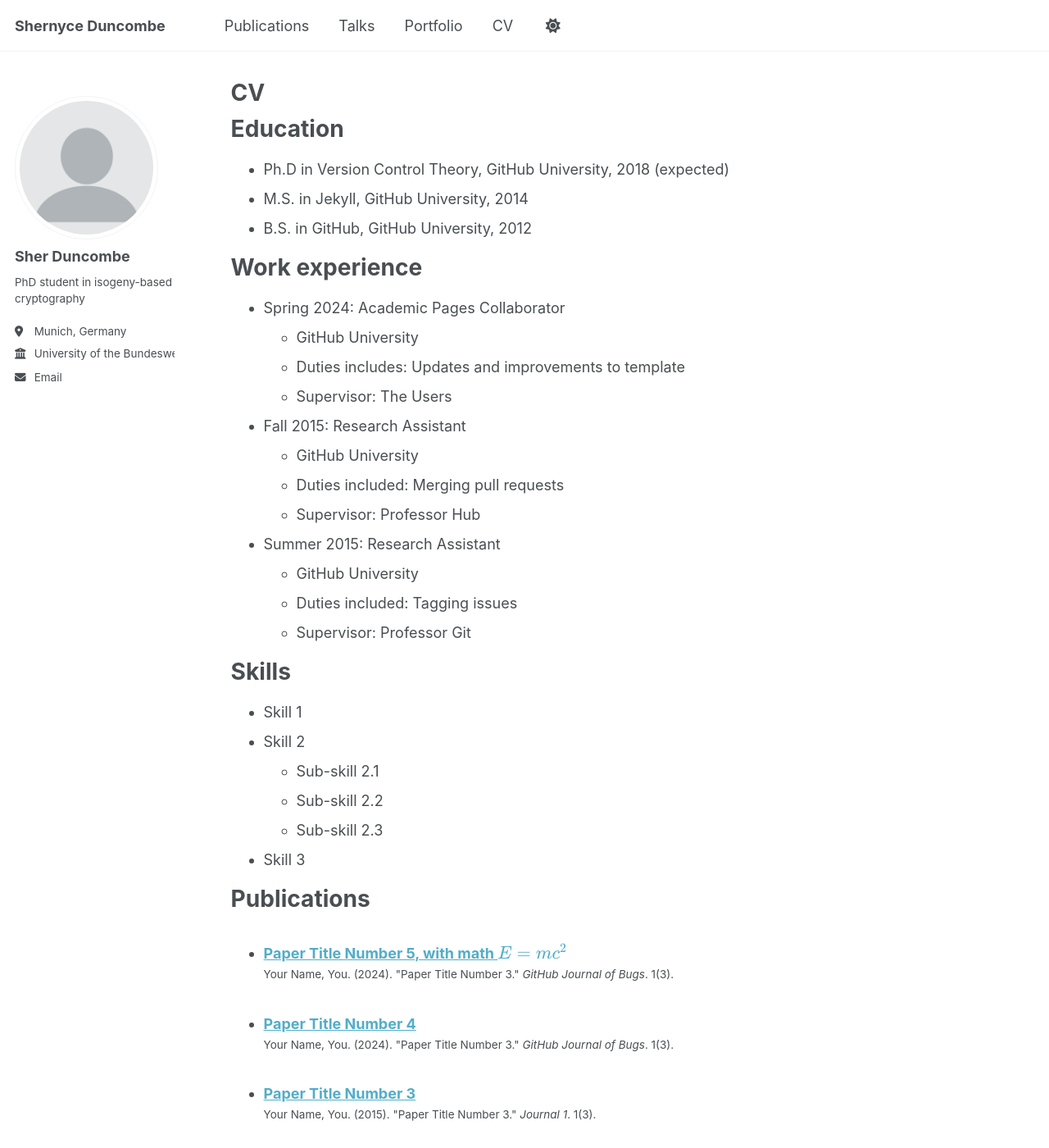
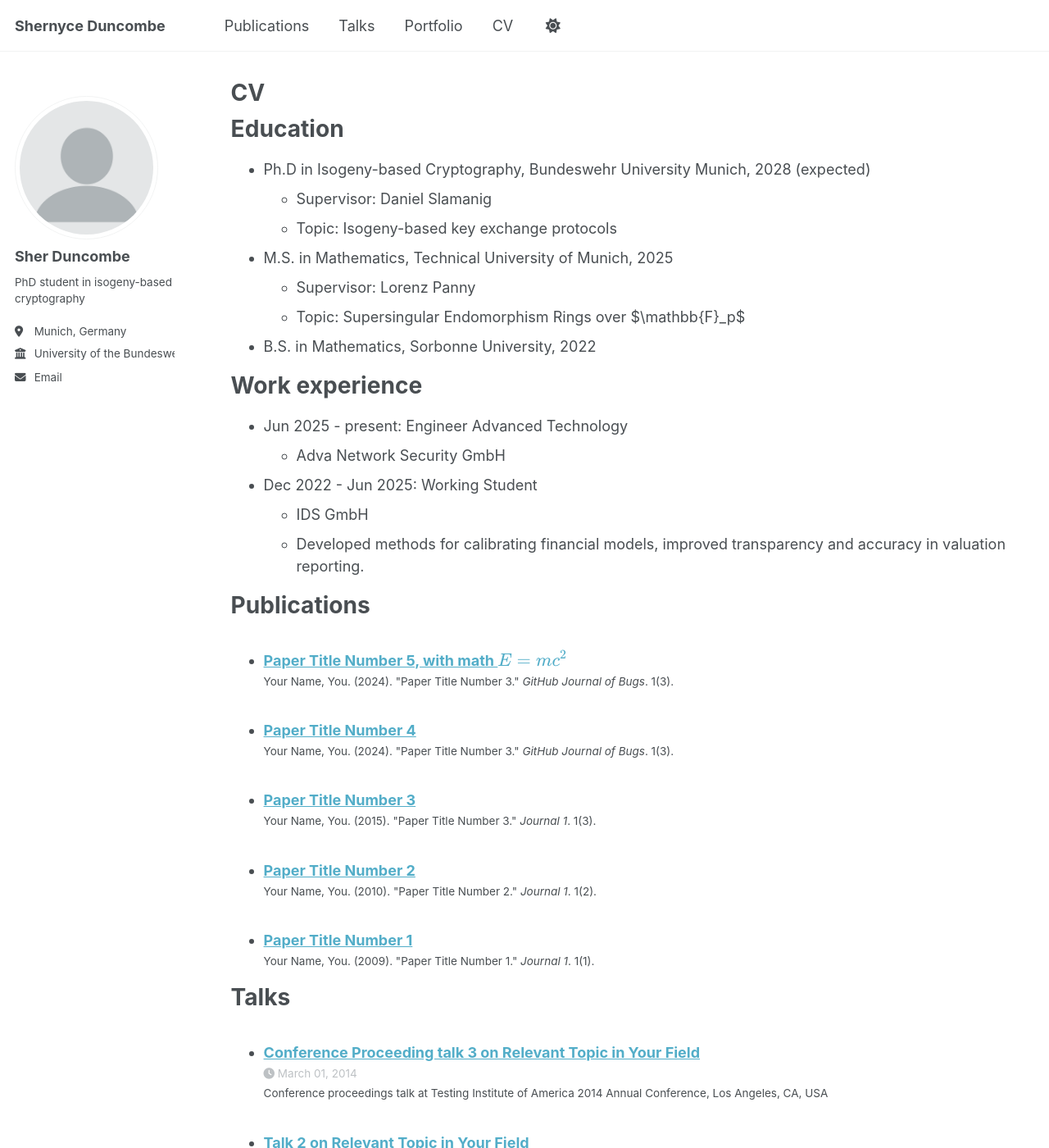
Before and after one commit to shernyceduncombe/sherduncombe.github.io, a Jekyll site: the page built from _pages/cv.md, in a window 1280 px wide and 1400 px high. Shown: the whole window at 82% size. Built offline with Jekyll 4.4.1, drawn with Linux system fonts in a browser that asks for light colours; a script that is not in the unit is left out; some of the changed text lies outside the part shown.

Commit message:
Update cv.md

```diff
--- a/_pages/cv.md
+++ b/_pages/cv.md
@@ -11,35 +11,23 @@ redirect_from:
 
 Education
 ======
-* Ph.D in Version Control Theory, GitHub University, 2018 (expected)
-* M.S. in Jekyll, GitHub University, 2014
-* B.S. in GitHub, GitHub University, 2012
+* Ph.D in Isogeny-based Cryptography,
+Bundeswehr University Munich, 2028 (expected)
+  * Supervisor: Daniel Slamanig
+  * Topic: Isogeny-based key exchange protocols
+* M.S. in Mathematics, Technical University of Munich, 2025
+  * Supervisor: Lorenz Panny
+  * Topic: Supersingular Endomorphism Rings over $\mathbb{F}_p$
+* B.S. in Mathematics, Sorbonne University, 2022
 
 Work experience
 ======
-* Spring 2024: Academic Pages Collaborator
-  * GitHub University
-  * Duties includes: Updates and improvements to template
-  * Supervisor: The Users
+* Jun 2025 - present: Engineer Advanced Technology
+  * Adva Network Security GmbH
 
-* Fall 2015: Research Assistant
-  * GitHub University
-  * Duties included: Merging pull requests
-  * Supervisor: Professor Hub
-
-* Summer 2015: Research Assistant
-  * GitHub University
-  * Duties included: Tagging issues
-  * Supervisor: Professor Git
-
-Skills
-======
-* Skill 1
-* Skill 2
-  * Sub-skill 2.1
-  * Sub-skill 2.2
-  * Sub-skill 2.3
-* Skill 3
+* Dec 2022 - Jun 2025: Working Student
+  * IDS GmbH
+  * Developed methods for calibrating financial models, improved transparency and accuracy in valuation reporting.
 
 Publications
 ======
@@ -53,12 +41,7 @@ Talks
     {% include archive-single-talk-cv.html  %}
   {% endfor %}</ul>
 
-Teaching
+Attended events
 ======
-  <ul>{% for post in site.teaching reversed %}
-    {% include archive-single-cv.html %}
-  {% endfor %}</ul>
-
-Service and leadership
-======
-* Currently signed in to 43 different slack teams
+* **September 2025** Isogeny Days. KU Leuven, Belgium
+* **June 2025** Workshop on the mathematics of post-quantum cryptography. UZH, Zurich, Switzerland
```
